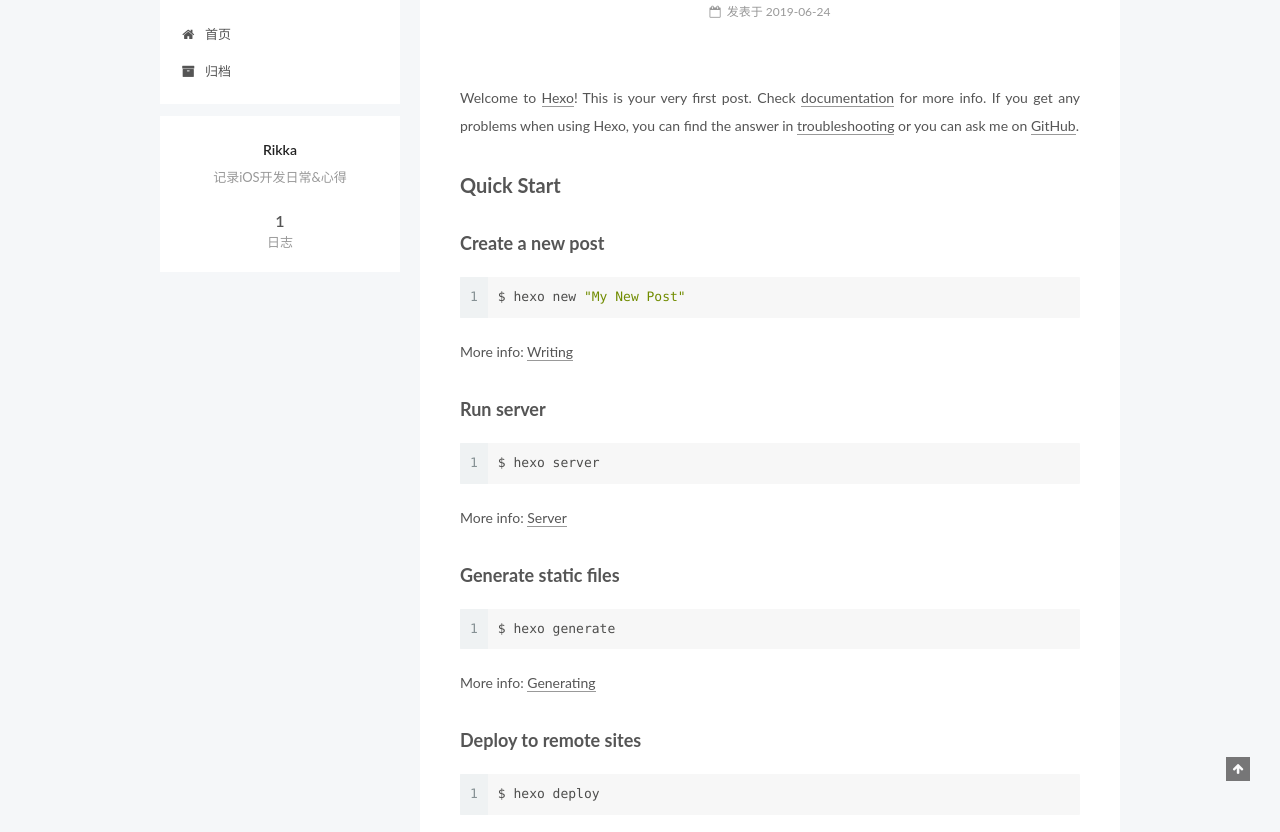
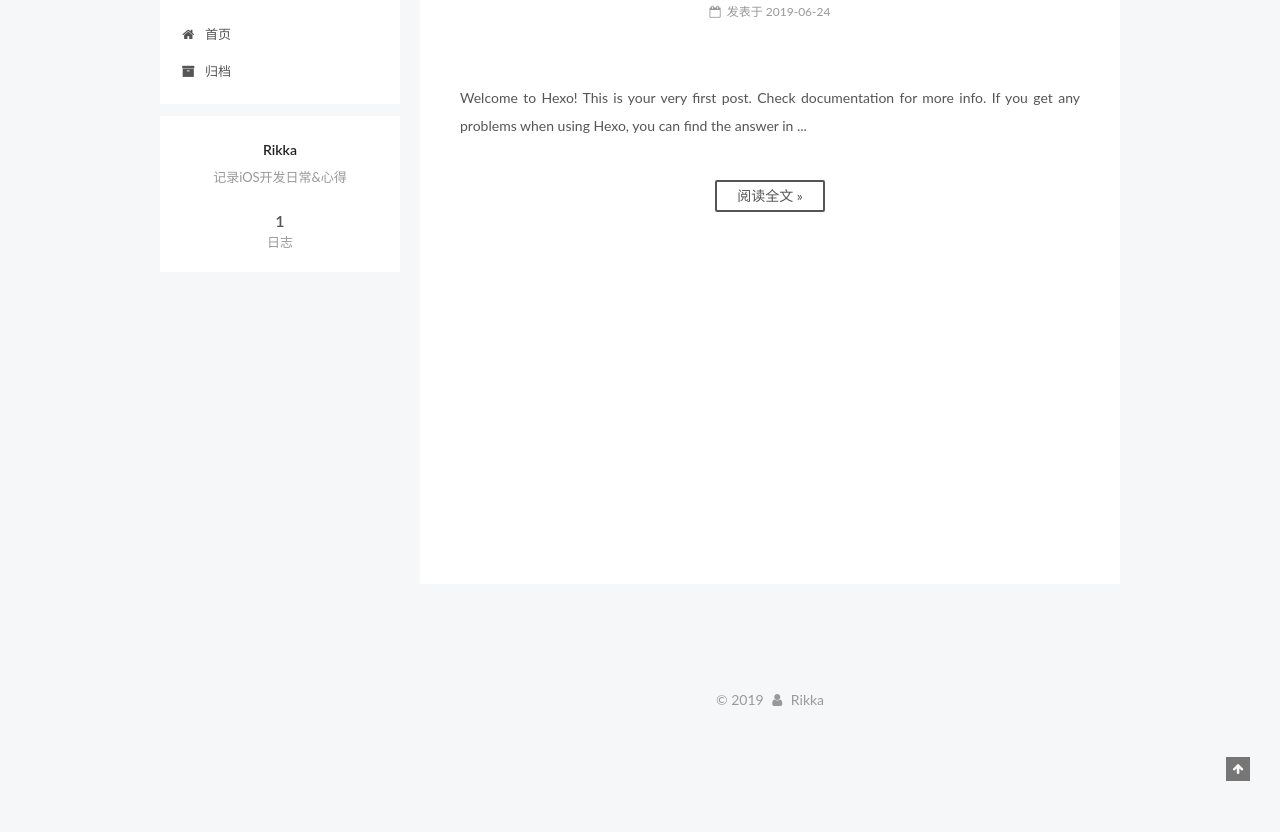
Before and after one commit to LoveLiii/LoveLiii.github.io, a plain HTML site: page index.html in a window 1280 px wide. Shown: the part 119-951 px from the top of the page. After the commit the page ends 853 px from the top, so only its background shows below. Drawn offline with Linux system fonts and the light colour scheme.

Commit message:
Site updated: 2019-06-24 21:45:13

```diff
--- a/css/main.css
+++ b/css/main.css
@@ -1823,7 +1823,7 @@ pre .javascript .function {
   width: 4px;
   height: 4px;
   border-radius: 50%;
-  background: #c1205e;
+  background: #1bff81;
 }
 .links-of-blogroll {
   font-size: 13px;
--- a/index.html
+++ b/index.html
@@ -304,21 +304,15 @@
 
 
 
-            <p>Welcome to <a href="https://hexo.io/" target="_blank" rel="noopener">Hexo</a>! This is your very first post. Check <a href="https://hexo.io/docs/" target="_blank" rel="noopener">documentation</a> for more info. If you get any problems when using Hexo, you can find the answer in <a href="https://hexo.io/docs/troubleshooting.html" target="_blank" rel="noopener">troubleshooting</a> or you can ask me on <a href="https://github.com/hexojs/hexo/issues" target="_blank" rel="noopener">GitHub</a>.</p>
-<h2 id="Quick-Start"><a href="#Quick-Start" class="headerlink" title="Quick Start"></a>Quick Start</h2><h3 id="Create-a-new-post"><a href="#Create-a-new-post" class="headerlink" title="Create a new post"></a>Create a new post</h3><figure class="highlight bash"><table><tr><td class="gutter"><pre><span class="line">1</span><br></pre></td><td class="code"><pre><span class="line">$ hexo new <span class="string">"My New Post"</span></span><br></pre></td></tr></table></figure>
-
-<p>More info: <a href="https://hexo.io/docs/writing.html" target="_blank" rel="noopener">Writing</a></p>
-<h3 id="Run-server"><a href="#Run-server" class="headerlink" title="Run server"></a>Run server</h3><figure class="highlight bash"><table><tr><td class="gutter"><pre><span class="line">1</span><br></pre></td><td class="code"><pre><span class="line">$ hexo server</span><br></pre></td></tr></table></figure>
-
-<p>More info: <a href="https://hexo.io/docs/server.html" target="_blank" rel="noopener">Server</a></p>
-<h3 id="Generate-static-files"><a href="#Generate-static-files" class="headerlink" title="Generate static files"></a>Generate static files</h3><figure class="highlight bash"><table><tr><td class="gutter"><pre><span class="line">1</span><br></pre></td><td class="code"><pre><span class="line">$ hexo generate</span><br></pre></td></tr></table></figure>
-
-<p>More info: <a href="https://hexo.io/docs/generating.html" target="_blank" rel="noopener">Generating</a></p>
-<h3 id="Deploy-to-remote-sites"><a href="#Deploy-to-remote-sites" class="headerlink" title="Deploy to remote sites"></a>Deploy to remote sites</h3><figure class="highlight bash"><table><tr><td class="gutter"><pre><span class="line">1</span><br></pre></td><td class="code"><pre><span class="line">$ hexo deploy</span><br></pre></td></tr></table></figure>
-
-<p>More info: <a href="https://hexo.io/docs/deployment.html" target="_blank" rel="noopener">Deployment</a></p>
-
-
+          Welcome to Hexo! This is your very first post. Check documentation for more info. If you get any problems when using Hexo, you can find the answer in
+          ...
+          <!--noindex-->
+          <div class="post-button text-center">
+            <a class="btn" href="/2019/06/24/hello-world/#more" rel="contents">
+              阅读全文 &raquo;
+            </a>
+          </div>
+          <!--/noindex-->
 
 
     </div>
```
